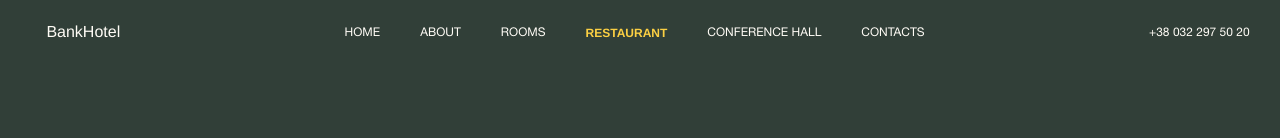
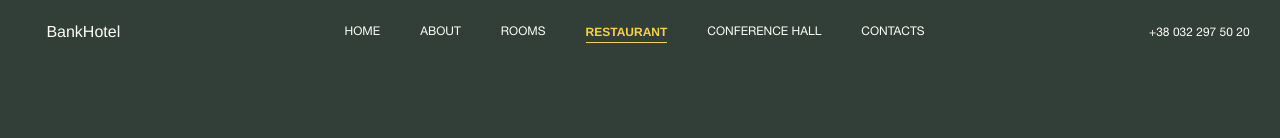
Before and after one commit to ridwanyinus/bankHotel, a Next.js app: page /Restaurant in a window 1280 px wide. Shown: the top 138 px of the page. Built offline with nearby package versions, Linux system fonts and the light colour scheme.

Commit message:
added line

```diff
--- a/app/globals.css
+++ b/app/globals.css
@@ -109,6 +109,8 @@ h6 {
 .active {
   color: #fcd043 !important;
   font-weight: bold !important;
+  padding-bottom: 0.1rem;
+  border-bottom: 1px solid #fcd043;
 }
 
 .is-sticky {
```
